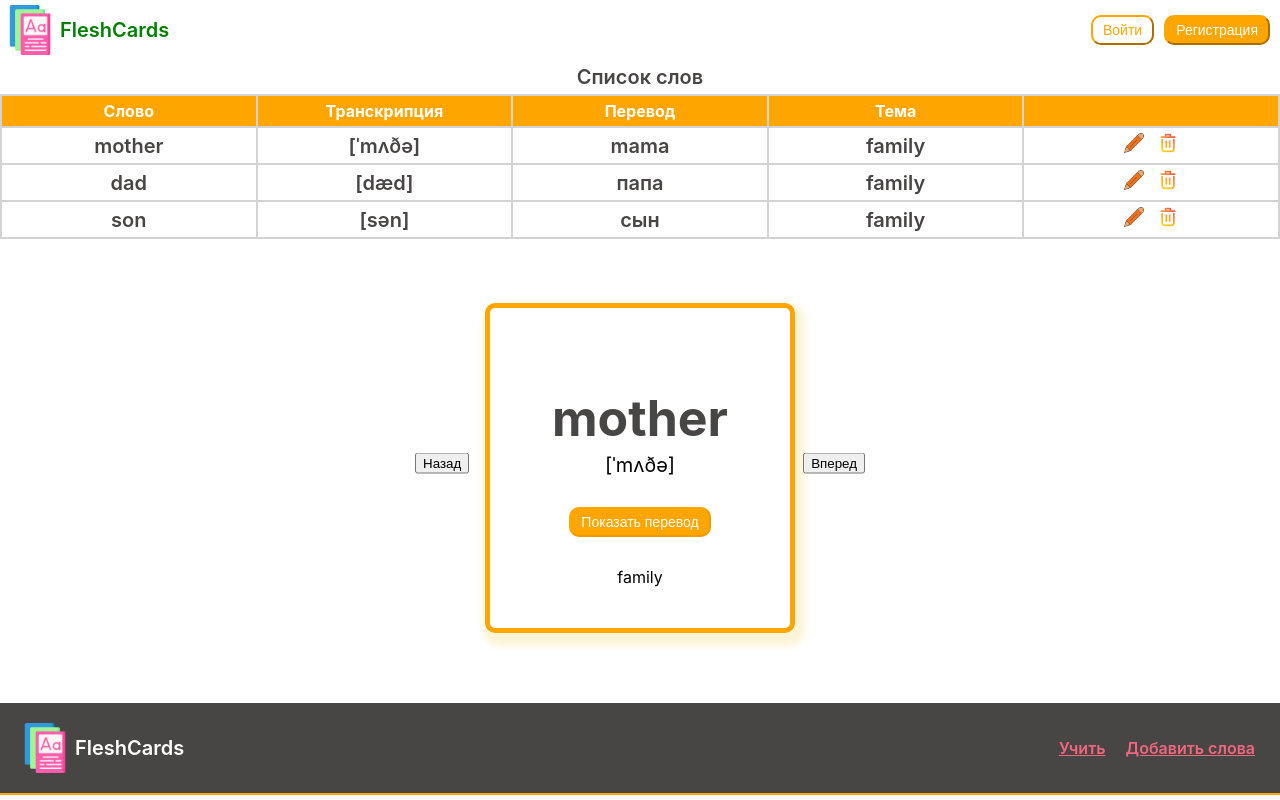
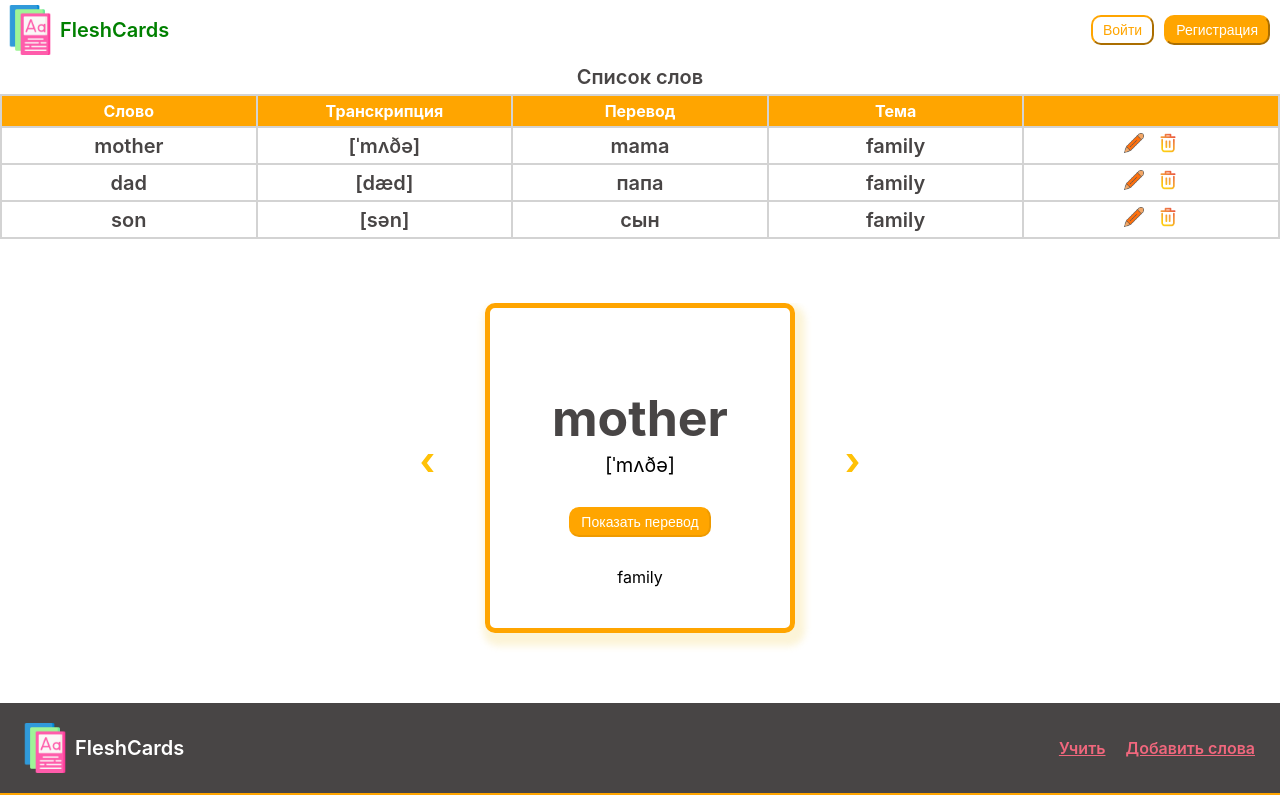
Before and after one commit to IrinaParamonova7980/Flashcards, a React (Create React App) app: page / in a window 1280 px wide. Built offline with nearby package versions, Linux system fonts and the light colour scheme.

Commit message:
FlippingCards arrows

```diff
--- a/src/components/WordCard/wordCard.module.scss
+++ b/src/components/WordCard/wordCard.module.scss
@@ -1,7 +1,7 @@
 @import "./../variables.scss";
 
 .card {
-   width: 80%;
+  width: 80%;
   height: 320px;
   border-radius: 10px;
   border: 5px solid $colorBasic;
--- a/src/components/flippingCards/FlippingCards.jsx
+++ b/src/components/flippingCards/FlippingCards.jsx
@@ -1,7 +1,7 @@
 import React, { useState } from "react";
 import styles from "./flippingCards.module.scss";
-//import forward from "../assets/forward.svg";
-//import back from "../assets/back.svg";
+import forward from "../assets/forward.svg";
+import back from "../assets/back.svg";
 import data from "../../data.json";
 import { useEffect } from "react";
 import WordCard from "../wordCard/WordCard";
@@ -47,18 +47,19 @@ export default function FlippingCards() {
         );
       })}
 
-      <button
+      <img
+        src={back}
+        alt={"Назад"}
         className={styles.prev}
         onClick={() => setIndex((prevState) => prevState - 1)}
-      >
-        Назад
-      </button>
-      <button
+      ></img>
+
+      <img
+        src={forward}
+        alt={"Вперед"}
         className={styles.next}
         onClick={() => setIndex((prevState) => prevState + 1)}
-      >
-        Вперед
-      </button>
+      ></img>
     </div>
   );
 }
--- a/src/components/flippingCards/flippingCards.module.scss
+++ b/src/components/flippingCards/flippingCards.module.scss
@@ -13,20 +13,22 @@
 .prev,
 .next {
   position: absolute;
+  width: 25px;
   top: 160px;
   transform: translateY(-50%);
-  // display: flex;
-  // place-items: center;
   cursor: pointer;
   transition: $transition;
 }
+
 .prev:hover,
 .next:hover {
   background: $colorSecond;
 }
+
 .prev {
   left: 0px;
 }
+
 .next {
   right: 0;
 }
@@ -40,15 +42,18 @@ article {
   opacity: 0;
   transition: $transition;
 }
+
 article.activeSlide {
   display: flex;
   justify-content: center;
   opacity: 1;
   transform: translateX(0);
 }
+
 article.lastSlide {
   transform: translateX(-100%);
 }
+
 article.nextSlide {
   transform: translateX(100%);
 }
```
